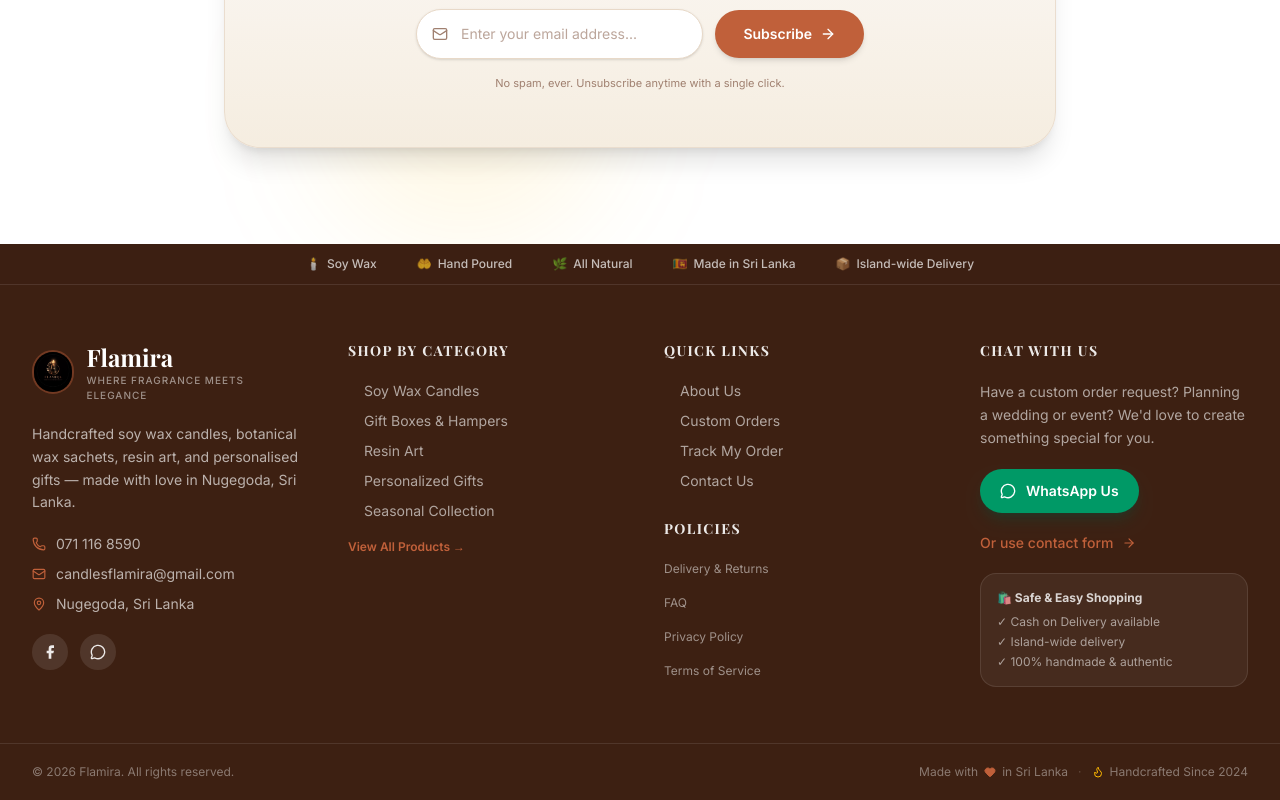
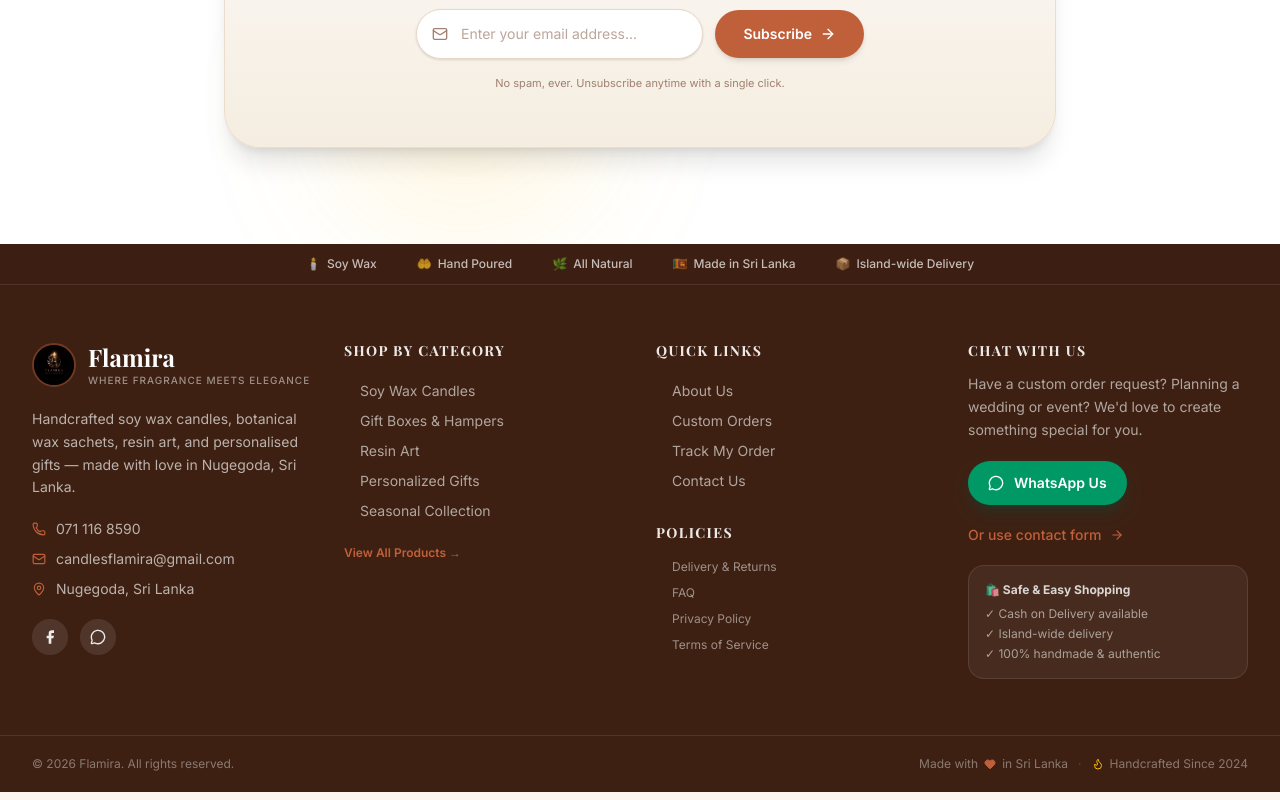
Before and after one commit to chamika217/Flamira-Candle-Shop, a Next.js app: page / in a window 1280 px wide. Shown: the part 5824-6624 px from the top of the page. Built offline with nearby package versions, Linux system fonts and the light colour scheme; no server answers; the database is empty; a web font is replaced by a local one.

Commit message:
fix: footer alignment - consistent column spacing and heading styles

```diff
--- a/src/components/Footer.tsx
+++ b/src/components/Footer.tsx
@@ -68,10 +68,10 @@
 
       {/* Main footer content */}
       <div className="mx-auto max-w-7xl px-4 sm:px-6 lg:px-8 py-14">
-        <div className="grid grid-cols-1 sm:grid-cols-2 lg:grid-cols-4 gap-10 lg:gap-12">
+        <div className="grid grid-cols-2 sm:grid-cols-2 lg:grid-cols-4 gap-10 lg:gap-8 items-start">
 
-          {/* Brand column */}
-          <div className="flex flex-col gap-5 sm:col-span-2 lg:col-span-1">
+          {/* Brand column — full width on mobile, 1 col on lg */}
+          <div className="col-span-2 sm:col-span-2 lg:col-span-1 flex flex-col gap-5">
             {/* Logo & brand */}
             <Link href="/" className="group flex items-center gap-3">
               {/* eslint-disable-next-line @next/next/no-img-element */}
@@ -123,8 +123,8 @@
             </div>
           </div>
 
-          {/* Shop links */}
-          <div>
+          {/* Shop by Category */}
+          <div className="flex flex-col gap-0">
             <h3 className="font-serif text-sm font-bold uppercase tracking-widest text-white/90 mb-5">
               Shop By Category
             </h3>
@@ -138,17 +138,17 @@
                   </Link>
                 </li>
               ))}
-              <li>
+              <li className="mt-2">
                 <Link href="/shop"
-                  className="inline-flex items-center gap-1.5 mt-2 text-xs font-semibold text-brand-terracotta hover:text-white transition-colors">
+                  className="inline-flex items-center gap-1.5 text-xs font-semibold text-brand-terracotta hover:text-white transition-colors">
                   View All Products →
                 </Link>
               </li>
             </ul>
           </div>
 
-          {/* Quick links + Policies */}
-          <div>
+          {/* Quick Links */}
+          <div className="flex flex-col gap-0">
             <h3 className="font-serif text-sm font-bold uppercase tracking-widest text-white/90 mb-5">
               Quick Links
             </h3>
@@ -163,13 +163,17 @@
                 </li>
               ))}
             </ul>
-            <h3 className="font-serif text-sm font-bold uppercase tracking-widest text-white/90 mb-4 mt-7">
+
+            {/* Policies — same column, visually separated */}
+            <h3 className="font-serif text-sm font-bold uppercase tracking-widest text-white/90 mb-4 mt-8">
               Policies
             </h3>
             <ul className="flex flex-col gap-2.5">
               {POLICY_LINKS.map(({ label, href }) => (
                 <li key={href}>
-                  <Link href={href} className="text-xs text-white/50 hover:text-white/80 transition-colors">
+                  <Link href={href}
+                    className="flex items-center gap-2 text-xs text-white/50 hover:text-white/80 transition-colors group">
+                    <ArrowRight className="w-3 h-3 text-brand-terracotta opacity-0 group-hover:opacity-100 -ml-1 transition-all" />
                     {label}
                   </Link>
                 </li>
@@ -179,10 +183,10 @@
 
           {/* Get in touch / CTA */}
           <div className="flex flex-col gap-5">
-            <h3 className="font-serif text-sm font-bold uppercase tracking-widest text-white/90">
+            <h3 className="font-serif text-sm font-bold uppercase tracking-widest text-white/90 mb-0">
               Chat With Us
             </h3>
-            <p className="text-sm text-white/60 leading-relaxed">
+            <p className="text-sm text-white/60 leading-relaxed -mt-2">
               Have a custom order request? Planning a wedding or event? We&apos;d love to create something special for you.
             </p>
             <a href={BUSINESS.whatsappMessage} target="_blank" rel="noopener noreferrer"
@@ -198,11 +202,11 @@
 
             {/* COD badge */}
             <div className="mt-auto p-4 rounded-2xl bg-white/5 border border-white/10">
-              <p className="text-xs font-bold text-white/80 mb-2">🛍️ Safe & Easy Shopping</p>
+              <p className="text-xs font-bold text-white/80 mb-2">🛍️ Safe &amp; Easy Shopping</p>
               <div className="flex flex-col gap-1">
                 <p className="text-xs text-white/55">✓ Cash on Delivery available</p>
                 <p className="text-xs text-white/55">✓ Island-wide delivery</p>
-                <p className="text-xs text-white/55">✓ 100% handmade & authentic</p>
+                <p className="text-xs text-white/55">✓ 100% handmade &amp; authentic</p>
               </div>
             </div>
           </div>
```
